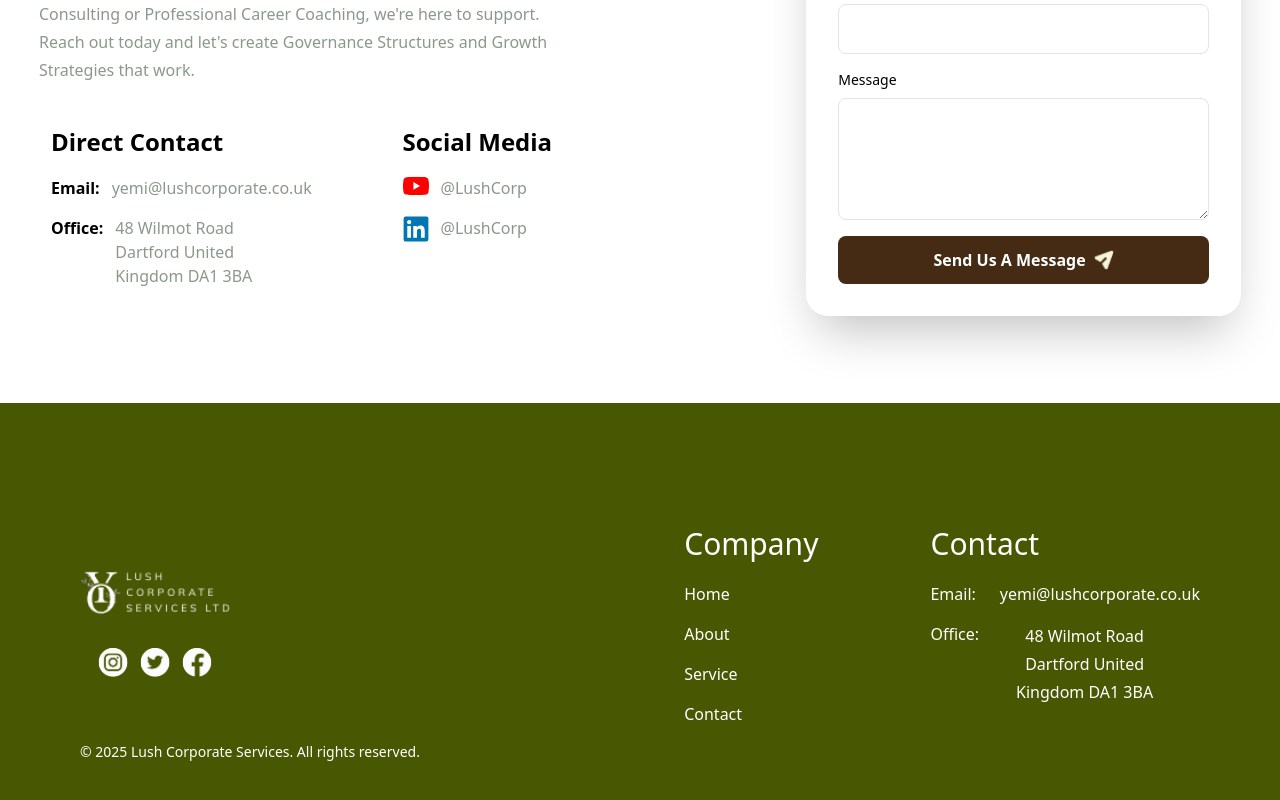
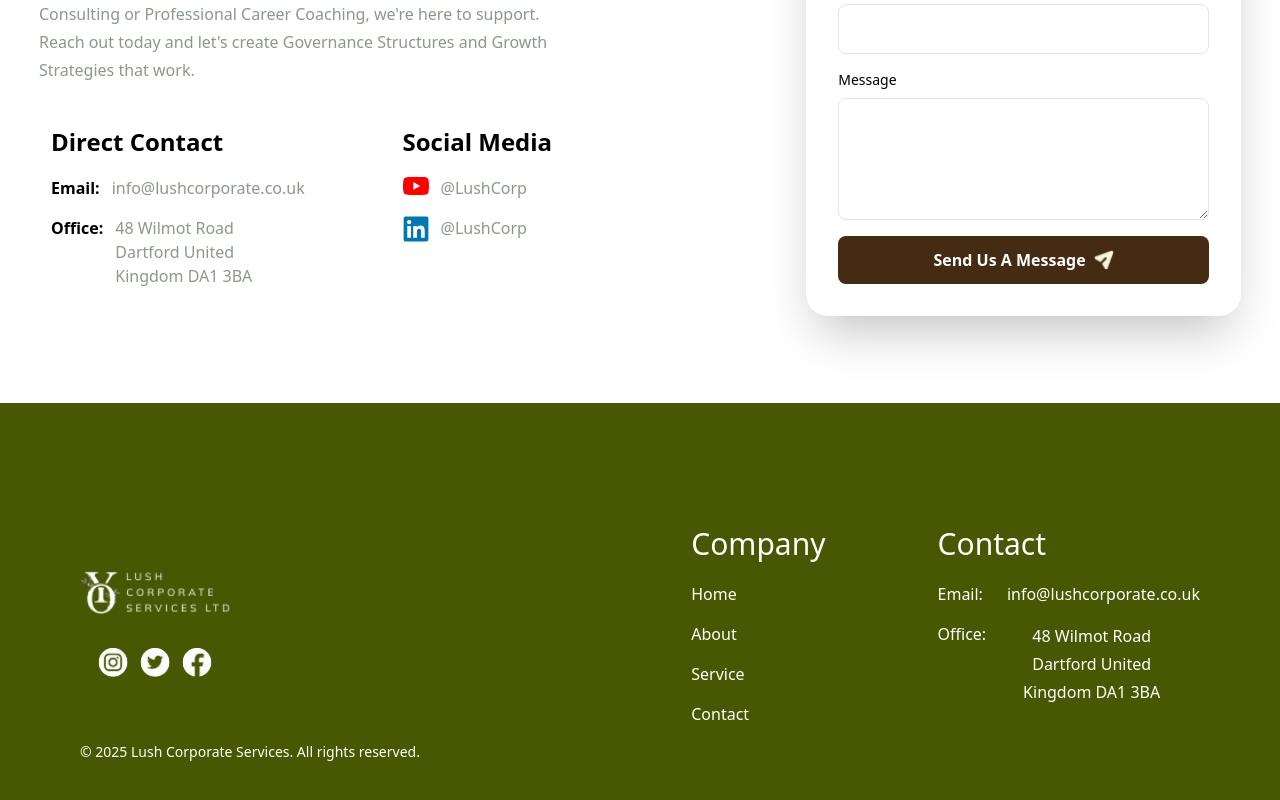
Before and after one commit to AChris-T/Lush, a Next.js app: page /contact in a window 1280 px wide. Shown: the part 446-1246 px from the top of the page. Built offline with nearby package versions, Linux system fonts and the light colour scheme.

Commit message:
feat:added the home page

```diff
--- a/src/app/book-consultation/page.js
+++ b/src/app/book-consultation/page.js
@@ -44,7 +44,7 @@ export default function page() {
                 <h3 className="flex gap-3 items-center font-semibold text-base text-black">
                   Email:
                   <span className="text-green-100 font-normal">
-                    yemi@lushcorporate.co.uk
+                    info@lushcorporate.co.uk
                   </span>
                 </h3>
                 <h3 className="flex gap-8 items-center font-semibold text-base text-black">
@@ -95,7 +95,7 @@ export default function page() {
             <h3 className="flex gap-3 items-center font-semibold text-base text-black">
               Email:
               <span className="text-green-100 font-normal">
-                yemi@lushcorporate.co.uk
+                info@lushcorporate.co.uk
               </span>
             </h3>
             <h3 className="flex gap-8 items-center font-semibold text-base text-black">
--- a/src/app/contact/page.js
+++ b/src/app/contact/page.js
@@ -18,35 +18,28 @@ export default function Contact() {
     initialValues: {
       fullName: '',
       email: '',
-      inquiryType: '',
       message: '',
-      BidSector: '',
-      TechnologyType: '',
+      phone: '',
     },
     validationSchema: Yup.object({
       fullName: Yup.string().required('Full Name is required'),
       email: Yup.string()
         .email('Invalid email address')
         .required('Email is required'),
-      inquiryType: Yup.string().required('Please select an inquiry type'),
-      // BidSector: Yup.string().required('Please select an inquiry type'),
-      message: Yup.string().required('Message cannot be empty'),
     }),
     onSubmit: (values, { resetForm }) => {
       setIsLoading(true);
       const templateParams = {
         full_name: values.fullName,
         email: values.email,
-        inquiry_type: values.inquiryType,
+        phone: values.phone,
         message: values.message,
-        BidSector: values.BidSector,
-        TechnologyType: values.TechnologyType,
       };
 
       emailjs
         .send(
-          'service_f2mzeip',
-          'template_opodawg',
+          'service_6be7yu5',
+          'template_lya55ii',
           templateParams,
           '1esO0aga3_Y7FvYtT'
         )
@@ -107,7 +100,7 @@ export default function Contact() {
                 <h3 className="flex gap-3 items-center font-semibold text-base">
                   Email:
                   <span className="text-green-100 font-normal">
-                    yemi@lushcorporate.co.uk{' '}
+                    info@lushcorporate.co.uk{' '}
                   </span>
                 </h3>
                 <h3 className="flex gap-3 items-start font-semibold text-base">
@@ -286,13 +279,13 @@ export default function Contact() {
                   <label className="block text-sm">Phone Number</label>
                   <input
                     type="number"
-                    name="number"
+                    name="phone"
                     className="w-full text-green-100 px-4 border-[#E4E4E4] py-3 border rounded-lg focus:outline-none focus:ring focus:border-green-500"
-                    {...formik.getFieldProps('number')}
+                    {...formik.getFieldProps('phone')}
                   />
-                  {formik.touched.number && formik.errors.number ? (
+                  {formik.touched.phone && formik.errors.phone ? (
                     <p className="text-red-500 text-sm">
-                      {formik.errors.number}
+                      {formik.errors.phone}
                     </p>
                   ) : null}
                 </div>
@@ -344,7 +337,7 @@ export default function Contact() {
               <h3 className="flex gap-3 items-center font-semibold text-base">
                 Email:
                 <span className="text-black-400 font-normal text-green-100">
-                  yemi@lushcorporate.co.uk
+                  info@lushcorporate.co.uk
                 </span>
               </h3>
               {/*   <h3 className="flex gap-8 items-center font-semibold text-base">
--- a/src/components/Footer.jsx
+++ b/src/components/Footer.jsx
@@ -87,7 +87,7 @@ export default function Footer() {
             <h3 className="text-[30px] font-medium">Contact</h3>
             <div className="flex items-center hav gap-6">
               <h3 className="font-medium hidden md:flex">Email:</h3>
-              <span>yemi@lushcorporate.co.uk</span>
+              <span>info@lushcorporate.co.uk</span>
             </div>
             <div className="flex hav gap-6">
               <h3 className="font-medium hidden md:flex">Office:</h3>
```
